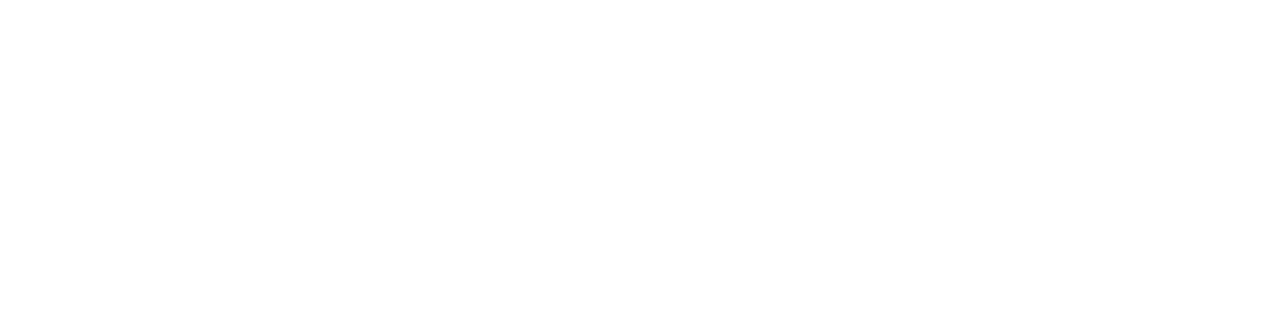
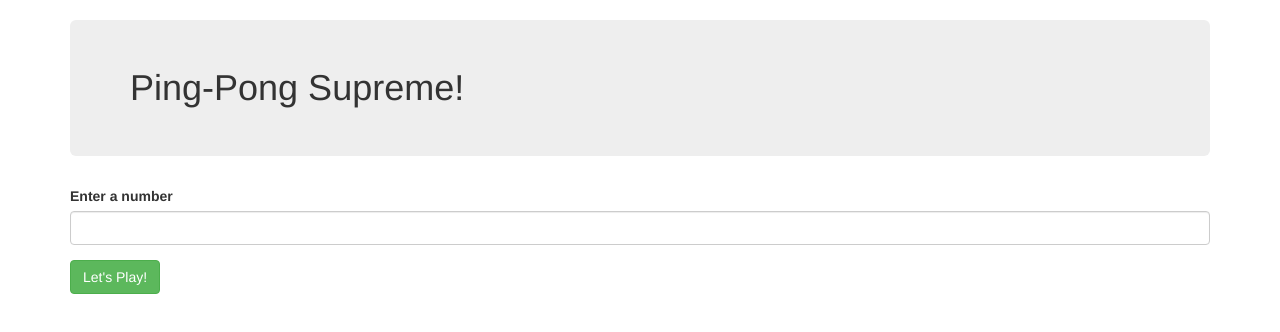
Before and after one commit to katyisgreaty/ping-pong-supreme, a plain HTML site: page index.html in a window 1280 px wide. Drawn offline with nearby package versions, Linux system fonts and the light colour scheme.

Commit message:
make entry form and button in html

```diff
--- a/index.html
+++ b/index.html
@@ -9,6 +9,15 @@
     <title>Ping-Pong</title>
   </head>
   <body>
-
+    <div class="container">
+      <h1 class = "jumbotron">Ping-Pong Supreme!</h1>
+      <form id="pingPongIt">
+        <div class="form-group">
+          <label for="numberEntry">Enter a number</label>
+          <input type="number" id="numberEntry" class="form-control">
+        </div>
+        <button type="submit" class="btn btn-success">Let's Play!</button>
+      </form>
+    </div>
   </body>
 </html>
```
